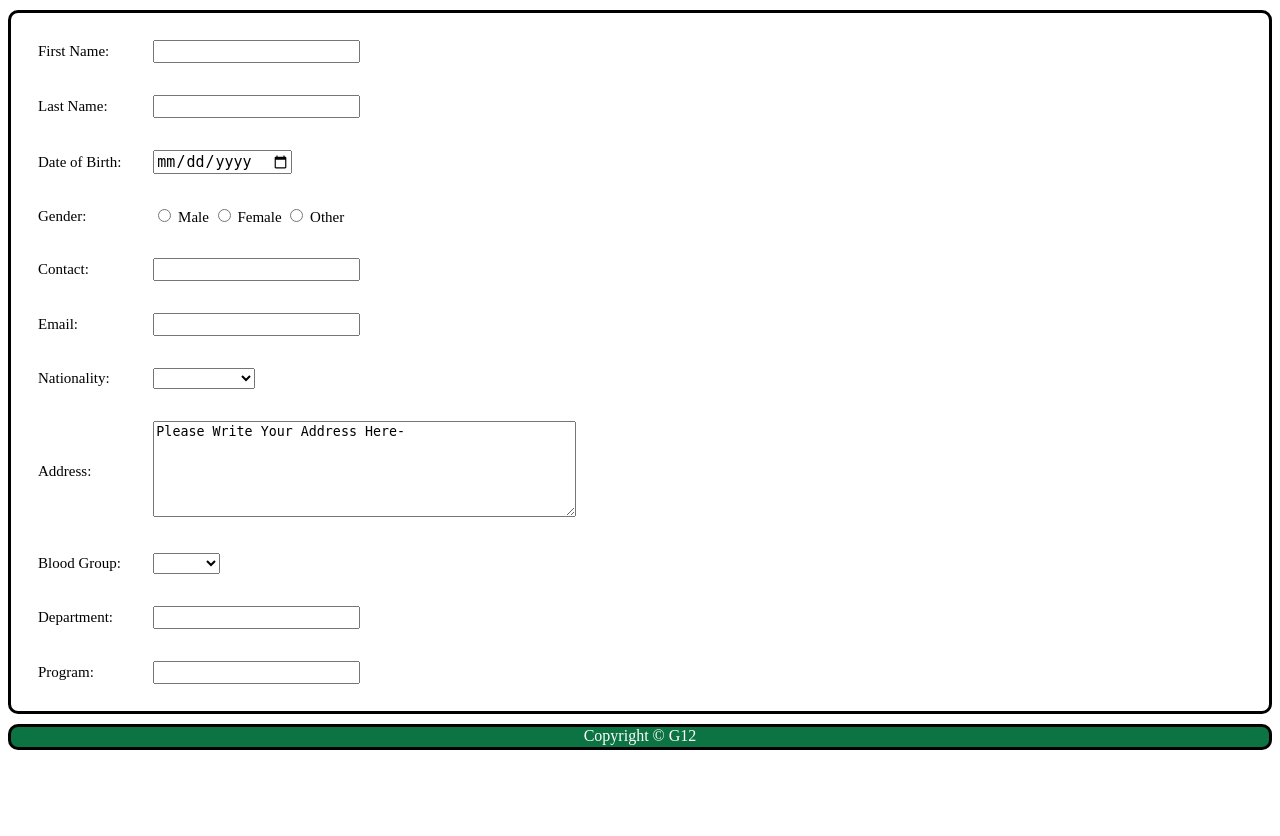
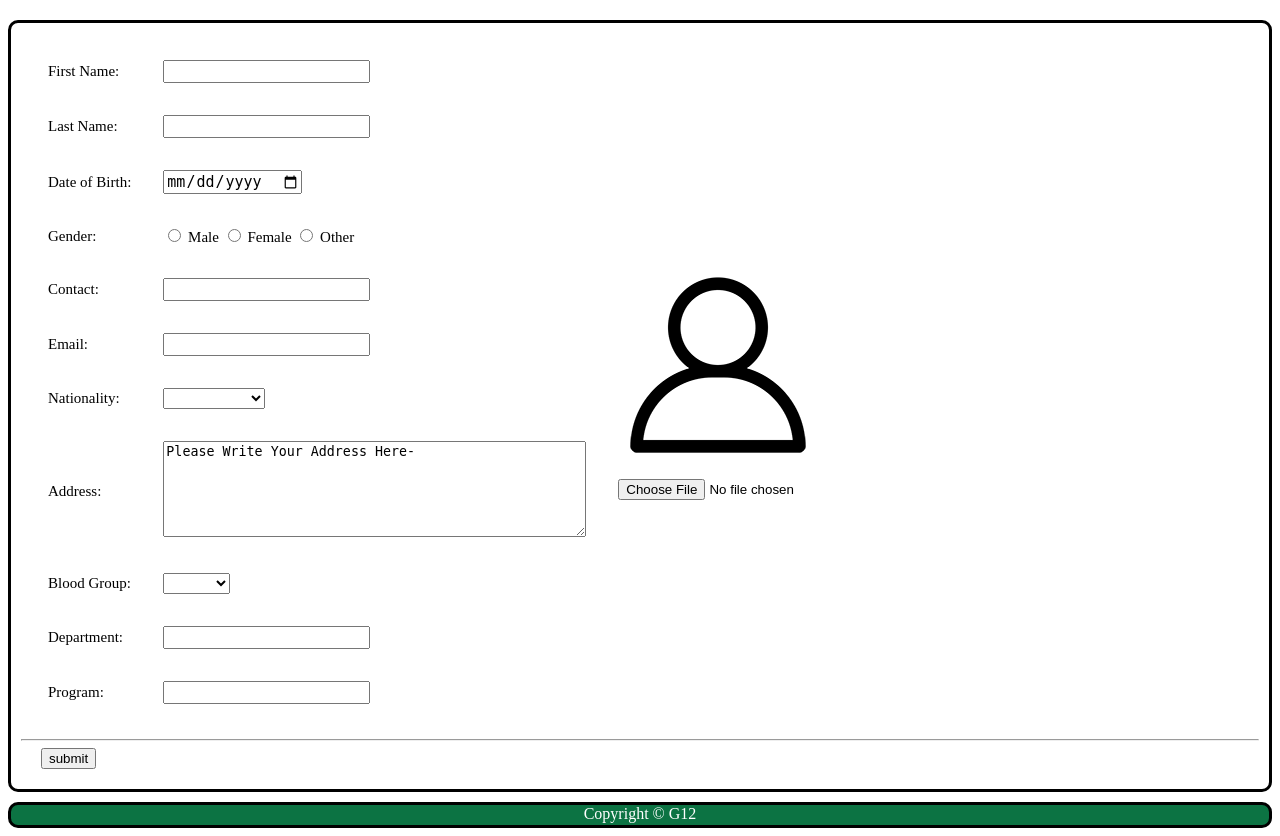
Before and after one commit to nabil16497/university_portal, a PHP site: page /studentreg.php in a window 1280 px wide. Shown: the part 104-940 px from the top of the page. Before the commit the page ends 854 px from the top, so only its background shows below. Run offline with PHP 8.4, Linux system fonts and the light colour scheme.

Commit message:
studentreg4

```diff
--- a/studentreg.php
+++ b/studentreg.php
@@ -9,11 +9,58 @@
 	</style>
 </head>
 <body>
+
+<?php
+
+$pperror ="";
+	$picaddress = "userdp.png";
+	if(isset($_POST['submit'])){
+	$file = $_FILES['file'];
+
+	$fileName = $_FILES['file']['name'];
+	$fileTmpName = $_FILES['file']['tmp_name'];
+	$fileSize = $_FILES['file']['size'];
+	$fileError = $_FILES['file']['error'];
+	$fileType = $_FILES['file']['type'];
+
+	$fileExt = explode('.', $fileName);
+	$fileActualExt = strtolower(end($fileExt));
+
+
+	$allow = array('jpg','jpeg','png');
+	if(!empty($fileName)){
+	if (in_array($fileActualExt, $allow)) {
+		if($fileError ===0){
+			if($fileSize < 4194304){
+				$fileNameNew = uniqid('',true).".".$fileActualExt;
+				$fileDes = 'upload/'.$fileNameNew;
+				move_uploaded_file($fileTmpName, $fileDes);
+				$ppm = "Image sucessfully uploaded";
+				$picaddress = $fileDes;
+			}
+			else{
+				$pperror = "File size too large (Maximum file size- 4MB)";
+			}
+		}
+		else{
+			$pperror = "There was an error uploading your file!";
+		}
+	}
+	else{
+		$pperror = "Only images are allowed (jpeg, jpg, png)";
+	}
+}
+	else{
+		$pperror = "Please Select an image";
+	}
+ }
+
+ ?>
 <?php include('header1.php');?>
 
-<div style="border:3px solid #000000;border-radius: 10px; margin-top: 10px;margin-bottom: 10px;padding: auto;">
-	<div style="margin: auto; font-size: 15px;">
-		<form>
+<div style="border:3px solid #000000;border-radius: 10px; margin-top: 20px;margin-bottom: 10px;padding: auto;">
+	<div style="margin: auto; font-size: 15px;padding: 10px;">
+		<form action="changepp.php" method="POST" enctype="multipart/form-data">
 			<table style="padding: 10px;">
 				<tr>
 					<td>
@@ -22,6 +69,13 @@
 					<td>
 						<input type="text" name="firstname"style="font-size: 15px;">
 					</td>
+					<td rowspan="11">
+
+					<img src= <?php echo $picaddress; ?> alt="Profile Picture" style="max-height: 200px ; margin-bottom: 10px;"><br>
+  					<input type="file" name="file">
+  					<span style="color: #ff0000"><?php echo $pperror ?></span>
+					</td>
+
 				</tr>
 
 				<tr>
@@ -31,6 +85,7 @@
 					<td>
 						<input type="text" name="lastname"style="font-size: 15px;">
 					</td>
+
 				</tr>
 
 				<tr>
@@ -128,8 +183,11 @@
 						<input type="text" name="program"style="font-size: 15px;">
 					</td>
 				</tr>
+			</table>
 
-			</table>
+			<hr>
+			<input type="submit" value="submit" name="submit" style ="margin-bottom: 10px; margin-left: 20px;">
+
 		</form>
 	</div>
 
```
Also changed, not shown: userdp.png (added).
